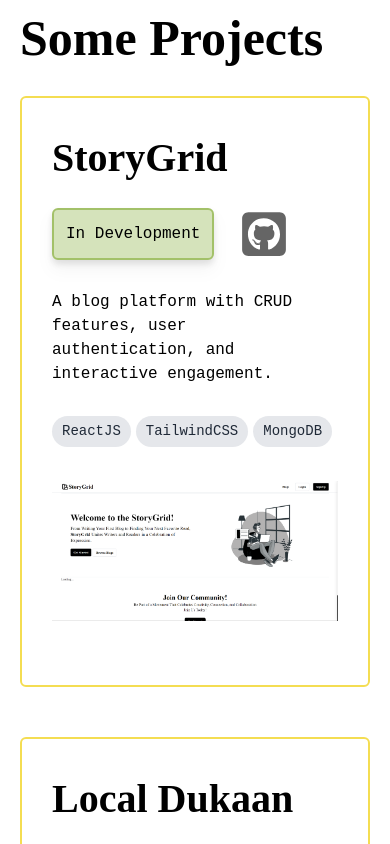
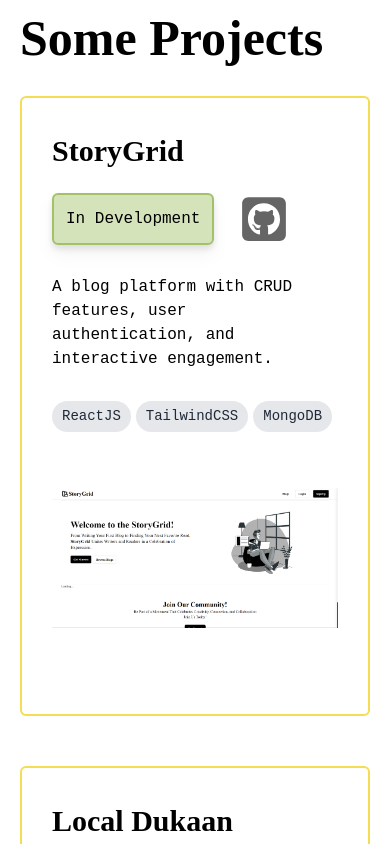
Before and after one commit to avidhanorkar/Avishkar-Dhanorkar, a React (Vite) app: page / in a window 390 px wide. Shown: the part 2560-3404 px from the top of the page. Built offline with nearby package versions, Linux system fonts and the light colour scheme; a web font is replaced by a local one.

Commit message:
Alignment Fixing

```diff
--- a/src/Components/GetInTouch.jsx
+++ b/src/Components/GetInTouch.jsx
@@ -17,7 +17,7 @@ const GetInTouch = ({id}) => {
     <section className="relative py-20 px-4 overflow-hidden " id={id}>
       <div className="container relative mx-auto max-w-6xl">
         <div className=" mb-12">
-          <h2 className=" text-[50px] lg:text-[70px] font-lora font-[700] leading-none">Get in Touch</h2>
+          <h2 className="text-[50px] lg:text-[70px] font-lora font-[700] leading-none">Get in Touch</h2>
           <p className="text-muted-foreground pt-[10px]">
             I'm always interested in hearing about new projects and opportunities.
             Feel free to reach out if you'd like to connect!
--- a/src/Components/Projects.jsx
+++ b/src/Components/Projects.jsx
@@ -39,10 +39,10 @@ const Projects = ({id}) => {
         {Object.entries(projects).map(([key, project]) => (
           <div
             key={key}
-            className="w-full lg:w-[70vw] h-[70vh] lg:h-[55vh] rounded-md border-2 border-[#f4dd52] p-[30px] flex lg:flex-row flex-col justify-between"
+            className="w-full lg:w-[70vw] h-[620px] lg:h-[55vh] rounded-md border-2 border-[#f4dd52] p-[30px] flex lg:flex-row flex-col justify-between"
           >
             <div className="lg:w-[40%] w-full flex flex-col gap-[20px]">
-              <h1 className="font-lora text-[40px] font-[700]">
+              <h1 className="font-lora text-[30px] lg:text-[40px] font-[700]">
                 {project.name}
               </h1>
               <div className="flex flex-row justify-start items-center gap-[25px]">
```
